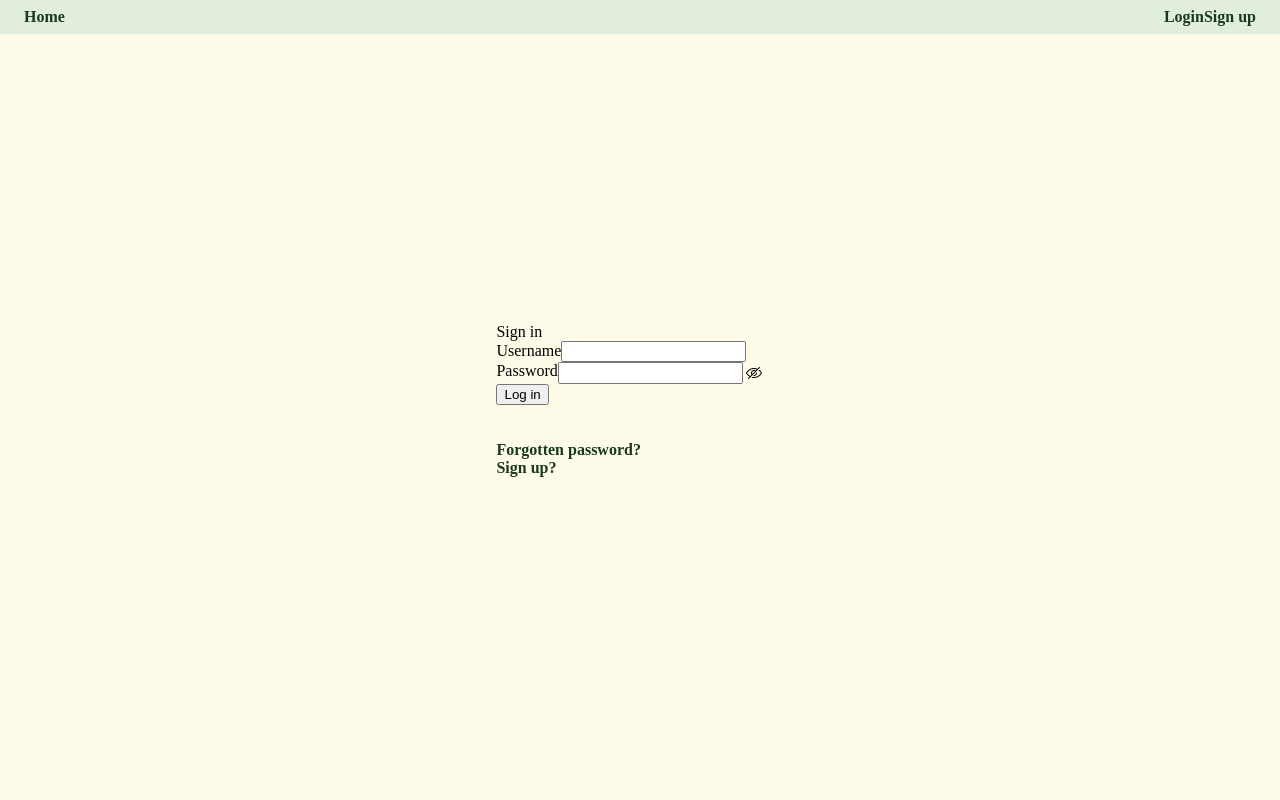
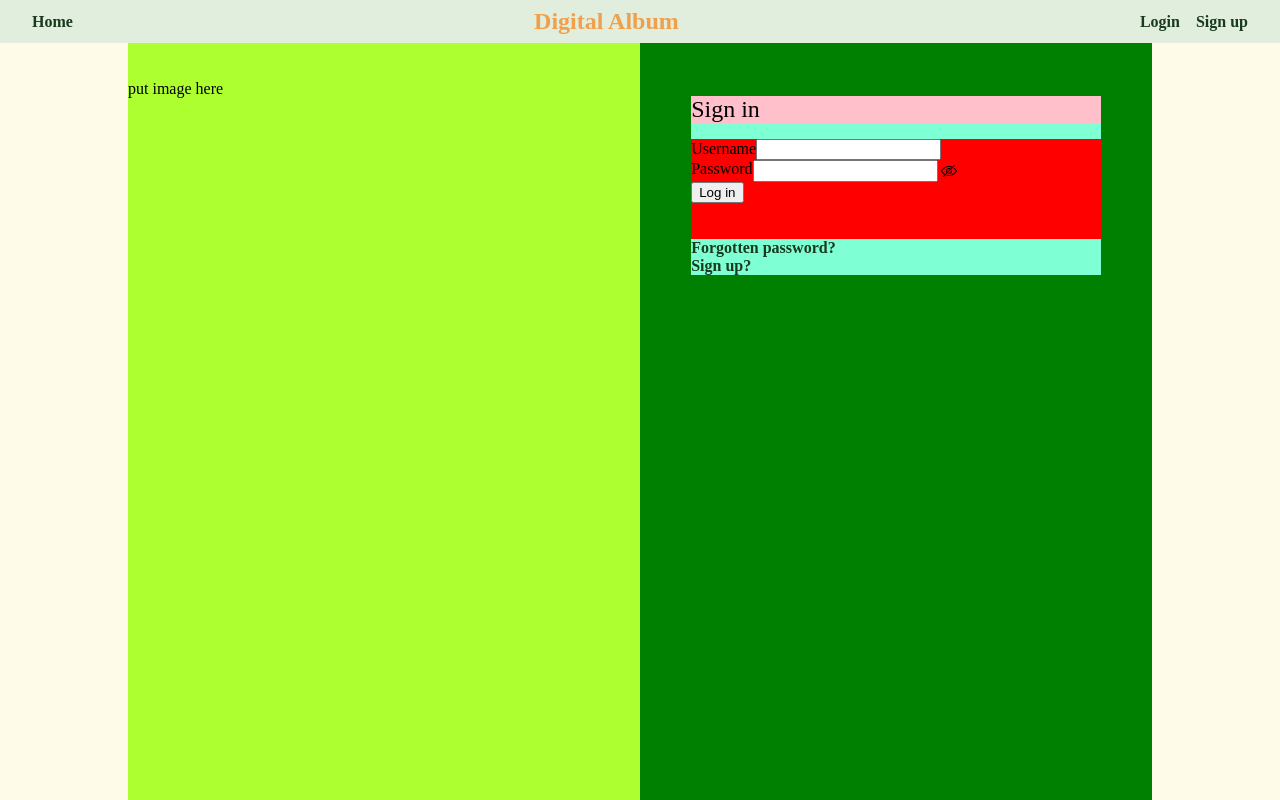
Before and after one commit to sunny-potato/digital_album, a React (Vite) app in the folder client/: page /login in a window 1280 px wide. Built offline with nearby package versions, Linux system fonts and the light colour scheme.

Commit message:
design login page

```diff
--- a/client/src/Components/Nav.tsx
+++ b/client/src/Components/Nav.tsx
@@ -1,6 +1,6 @@
 import { Link } from "react-router-dom";
-import s from "../Styles/Navigation.module.css";
-import { useContext, useState } from "react";
+import s from "../Styles/Nav.module.css";
+import { useContext } from "react";
 import { UserContext } from "../AppContext";
 
 function Nav({ username }: { username: string | undefined }) {
@@ -8,8 +8,13 @@ function Nav({ username }: { username: string | undefined }) {
   console.log({ userId });
   return (
     <div className={s.navContainer}>
-      <div className={s.navHome}>
+      <div className={s.navLeft}>
         <Link to={`/`}>Home</Link>
+      </div>
+      <div className={s.navCenter}>
+        <Link to={"/"} className={s.pageTitle}>
+          Digital Album
+        </Link>
       </div>
       {userId ? (
         <div className={s.navRight}>
@@ -18,8 +23,12 @@ function Nav({ username }: { username: string | undefined }) {
         </div>
       ) : (
         <div className={s.navRight}>
-          <Link to={"/login"}>Login</Link>
-          <Link to={"/signup"}>Sign up</Link>
+          <Link to={"/login"} className={s.login}>
+            Login
+          </Link>
+          <Link to={"/signup"} className={s.signup}>
+            Sign up
+          </Link>
         </div>
       )}
     </div>
--- a/client/src/Pages/Login.tsx
+++ b/client/src/Pages/Login.tsx
@@ -61,14 +61,15 @@ function Login({ setUsername }: { setUsername: (value: string) => void }) {
 
   return (
     <div className={s.pageContainer}>
-      <div>
-        <div className={s.loginPageTitle}>Sign in</div>
-        <div className={s.loginPageContents}>
+      <div className={s.imageContainer}>put image here</div>
+      <div className={s.contentContainer}>
+        <div className={s.loginContainer}>
+          <div className={s.loginTitle}>Sign in</div>
           <form
-            className={s.loginInformation}
+            className={s.loginInput}
             onSubmit={(event) => submitLoginInfo(event)}
           >
-            <div className={s.userName}>
+            <div className={s.usernameInput}>
               <label htmlFor="userName">Username</label>
               <input
                 type="text"
@@ -78,7 +79,7 @@ function Login({ setUsername }: { setUsername: (value: string) => void }) {
                 }
               />
             </div>
-            <div className={s.passWord}>
+            <div className={s.passwordInput}>
               <label htmlFor="passWord">Password</label>
               <input
                 type={isPasswordHidden ? "password" : "text"}
@@ -124,13 +125,15 @@ function Login({ setUsername }: { setUsername: (value: string) => void }) {
             >
               Incorrect username or password
             </div>
-            <div>
+          </form>
+          <div>
+            <div className={s.loginInformation}>
               <Link to={"/"}>Forgotten password?</Link>
             </div>
             <div>
               <Link to={"/signup"}>Sign up?</Link>
             </div>
-          </form>
+          </div>
         </div>
       </div>
     </div>
--- a/client/src/Styles/Login.module.css
+++ b/client/src/Styles/Login.module.css
@@ -2,19 +2,50 @@
   height: 100vh;
   background-color: #fefbe9;
   display: flex;
+  flex-direction: row;
   justify-content: center;
   align-items: center;
 }
+.imageContainer {
+  height: 100%;
+  width: 50%;
+  padding-top: 5rem;
+  margin-left: 10%;
+  background-color: greenyellow;
+}
 
-.loginInformation {
-  /* background-color: lightgoldenrodyellow; */
+.contentContainer {
+  height: 100%;
+  width: 50%;
+  padding-top: 5rem;
+  margin-right: 10%;
+  background-color: green;
 }
-.passWord {
+
+.loginContainer {
+  width: 80%;
+  /* height: 80%; */
+  margin-left: 10%;
+  background-color: aquamarine;
+}
+
+.loginTitle {
+  background-color: pink;
+  font-size: 1.5rem;
+  margin: 1rem 0;
+}
+
+.loginInput {
+  background-color: red;
+}
+.usernameInput {
+}
+
+.passwordInput {
   display: flex;
 }
 .hideEyeIcon,
 .viewEyeIcon {
   width: 1em;
-  /* height: 100%; */
   margin: 0.2em;
 }
--- a/client/src/Styles/Navigation.module.css
+++ b/client/src/Styles/Nav.module.css
@@ -6,13 +6,18 @@
   background-color: #e1eedd;
   display: flex;
   justify-content: space-between;
+  align-items: center;
 }
 
-.navHome {
-  padding: 0 1em;
+.navLeft {
+  padding: 0 1.5rem;
 }
+
+.navCenter {
+}
+
 .navRight {
-  padding: 0 1em;
+  padding: 0 1.5rem;
   /* margin: auto; */
 }
 
@@ -20,3 +25,11 @@ a {
   color: #183a1d;
   font-weight: bolder;
 }
+
+.pageTitle {
+  font-size: 1.5rem;
+  color: #f0a04b;
+}
+.login {
+  margin-right: 1rem;
+}
```
Also changed, not shown: client/src/Images/welcome.svg (added), 1 other file (tests, documents, lock files or other folders).
